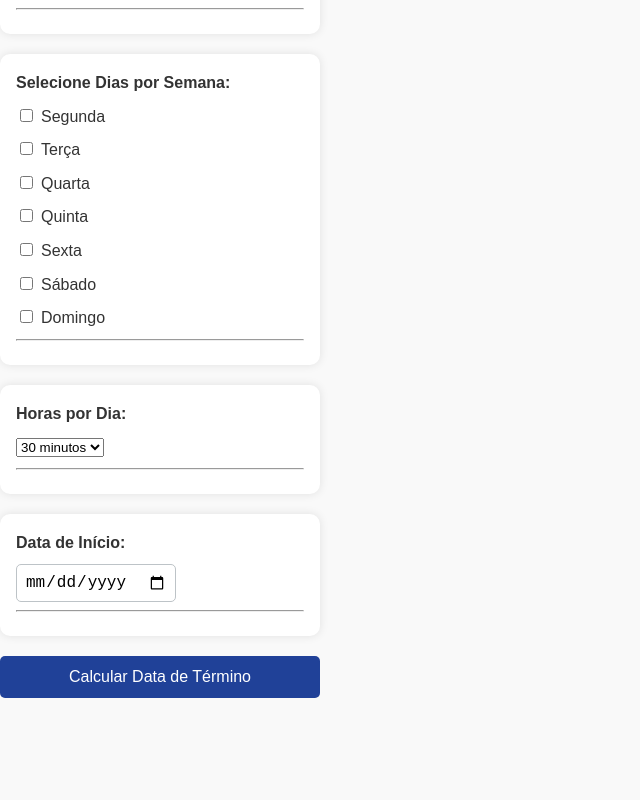
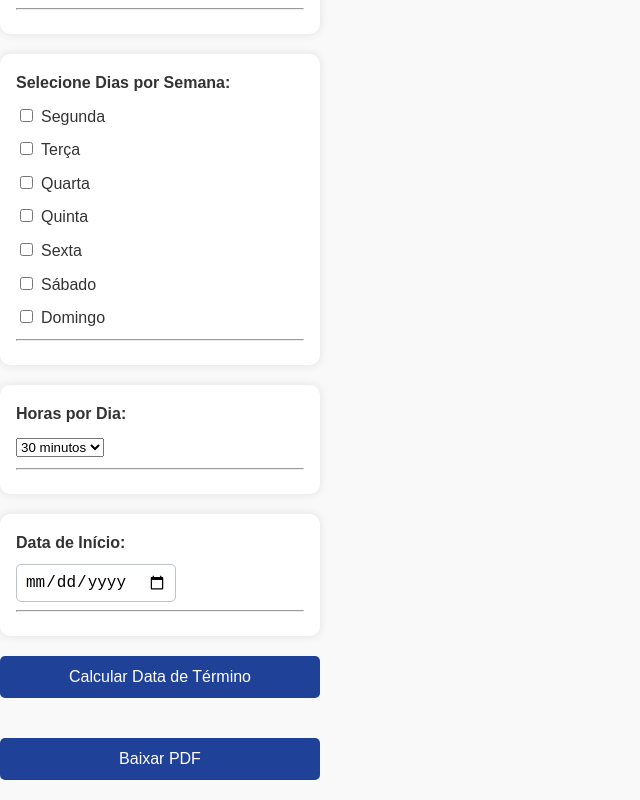
Before and after one commit to GabrielDSantos/FENT-master, a React (Create React App) app: page / in a window 1280 px wide. Shown: the part 1051-1851 px from the top of the page, without its empty margins (0-640 px from the left). Before the commit the page ends 1769 px from the top, so only its background shows below. Built offline with nearby package versions, Linux system fonts and the light colour scheme.

Commit message:
Update CurriculumCalendar.js

```diff
--- a/src/CurriculumCalendar.js
+++ b/src/CurriculumCalendar.js
@@ -2,6 +2,8 @@ import React, { useState } from "react";
 import ReactDOM from "react-dom";
 import "./index.css";
 import imagem from "./logo-fent-2.png";
+import html2pdf from "html2pdf.js";
+import { useRef } from "react";
 
 const themes = [
   {
@@ -350,7 +352,6 @@ const themes = [
         ],
       },
     ],
-
   },
 
   {
@@ -1674,7 +1675,6 @@ const themes = [
       },
     ],
   },
-
 ];
 
 export function CurriculumCalendar() {
@@ -1684,6 +1684,47 @@ export function CurriculumCalendar() {
   const [hoursPerDay, setHoursPerDay] = useState(0.5);
   const [startDate, setStartDate] = useState("");
   const [endDate, setEndDate] = useState("");
+  const rightPanelRef = useRef();
+
+  const handleDownloadPdf = async () => {
+    // Certifica-se de que a página foi renderizada completamente antes de gerar o PDF
+    await new Promise((resolve) => setTimeout(resolve, 300)); // Aguarda 100ms para garantir que o conteúdo esteja completamente visível
+
+    const element = document.querySelector(".right-panel");
+    if (element) {
+      const opt = {
+        margin: 0.5,
+        filename: 'CalendarioCurricular.pdf',
+        image: { type: 'jpeg', quality: 0.98 },
+        html2canvas: { scale: 2, useCORS: true }, // Habilita o uso de CORS para imagens externas
+        jsPDF: { unit: 'in', format: 'letter', orientation: 'portrait' }
+      };
+
+      const element = rightPanelRef.current;
+    if (element) {
+      const opt = {
+        margin: 0.5,
+        filename: 'CalendarioCurricular.pdf',
+        image: { type: 'jpeg', quality: 0.98 },
+        html2canvas: {
+          scale: 2,
+          useCORS: true,
+          logging: true,
+          windowWidth: element.scrollWidth, // Captura a largura real do elemento
+          windowHeight: element.scrollHeight // Captura a altura real do elemento
+        },
+        jsPDF: { unit: 'in', format: 'letter', orientation: 'portrait' }
+      };
+
+      html2pdf()
+        .set(opt)
+        .from(element)
+        .save()
+        .catch((error) => console.error("Erro ao gerar PDF: ", error));
+    } else {
+      console.error("Elemento não encontrado para gerar o PDF");
+    }}
+  };
 
   const handleThemeSelection = (themeName) => {
     if (selectedThemes.includes(themeName)) {
@@ -1790,6 +1831,7 @@ export function CurriculumCalendar() {
 
     window.scrollTo({ top: 0, behavior: "smooth" });
   };
+
 
   return (
     <div className="curriculum-calendar">
@@ -1886,9 +1928,30 @@ export function CurriculumCalendar() {
         >
           Calcular Data de Término
         </button>
+        <button
+          style={{ marginBottom: 20 }}
+          className="download-button"
+          onClick={handleDownloadPdf}
+        >
+          Baixar PDF
+        </button>
       </div>
 
-      <div className="right-panel" style={{ marginTop: 20 }}>
+      <div className="right-panel" style={{ marginTop: 20 }}></div>
+
+      <div
+        className="right-panel"
+        ref={rightPanelRef}
+        style={{
+          marginTop: 20,
+          padding: '20px',
+          backgroundColor: '#fff', // Certifique-se de que o fundo é branco
+          color: '#000', // Certifique-se de que o texto é preto
+          width: '100%', // Define a largura completa para capturar corretamente
+          boxSizing: 'border-box',
+        }}
+      >
+        {/* Conteúdo da parte direita que será baixado como PDF */}
         {selectedThemes.length > 0 && (
           <div>
             <div className="journey-details">
@@ -1900,7 +1963,7 @@ export function CurriculumCalendar() {
                 }}
               >
                 <h1>Jornadas e Aulas Relacionadas:</h1>
-                <img style={{ width: 60 }} src={imagem} />
+                <img style={{ width: 60 }} src={imagem} alt="Imagem relacionada" />
               </div>
               {selectedThemes.map((themeName, themeIndex) => {
                 const theme = themes.find((t) => t.name === themeName);
@@ -1910,6 +1973,11 @@ export function CurriculumCalendar() {
                     <div
                       key={`${themeIndex}-${courseIndex}`}
                       className="journey-card"
+                      style={{
+                        border: '1px solid #ccc',
+                        padding: '10px',
+                        marginBottom: '10px',
+                      }}
                     >
                       <h4>{course.name}</h4>
                       <ul>
@@ -1929,6 +1997,7 @@ export function CurriculumCalendar() {
                   padding: "20px",
                   backgroundColor: "#f9f9f9",
                   borderRadius: "8px",
+                  marginTop: "20px",
                 }}
               >
                 <h3>Data estimada de término: {endDate}</h3>
```
Lines whose indentation alone changed are shown as unchanged.
